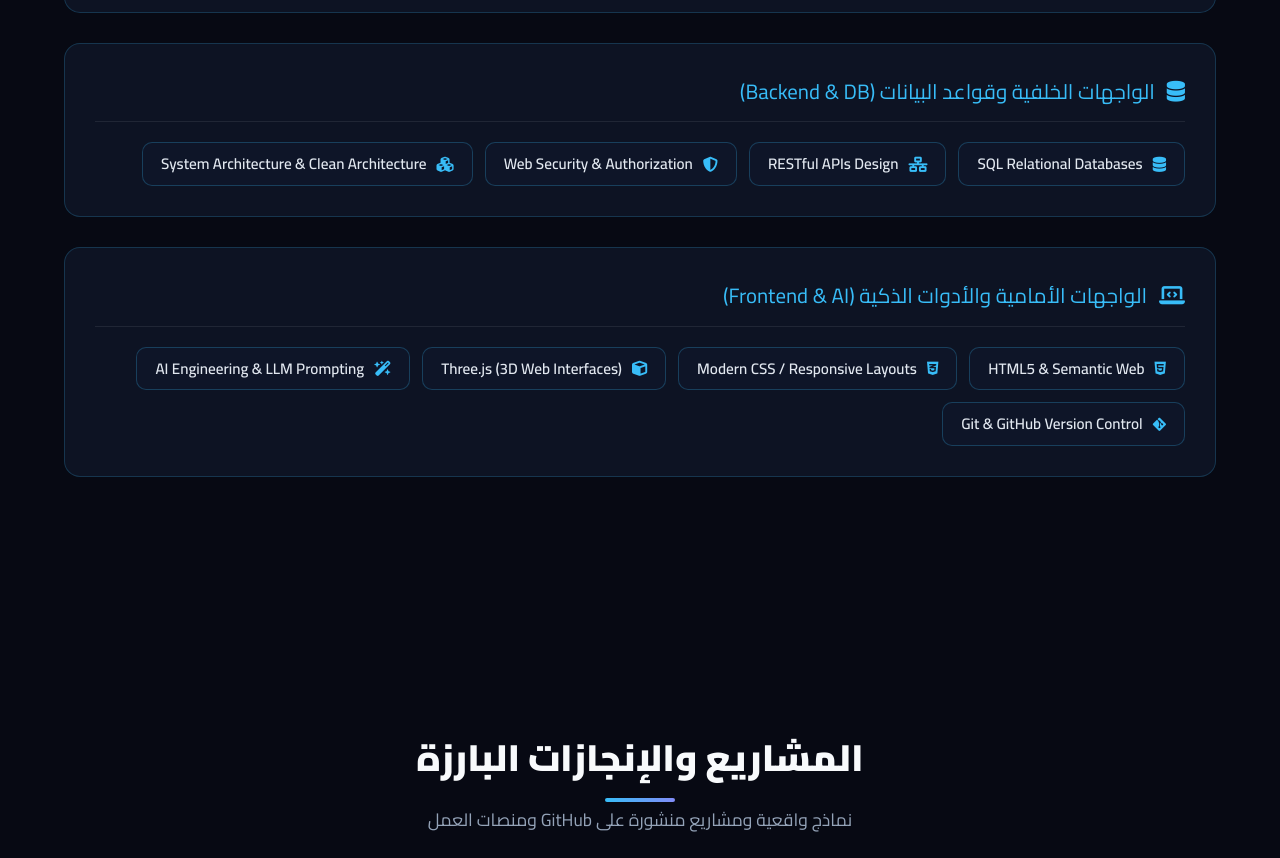
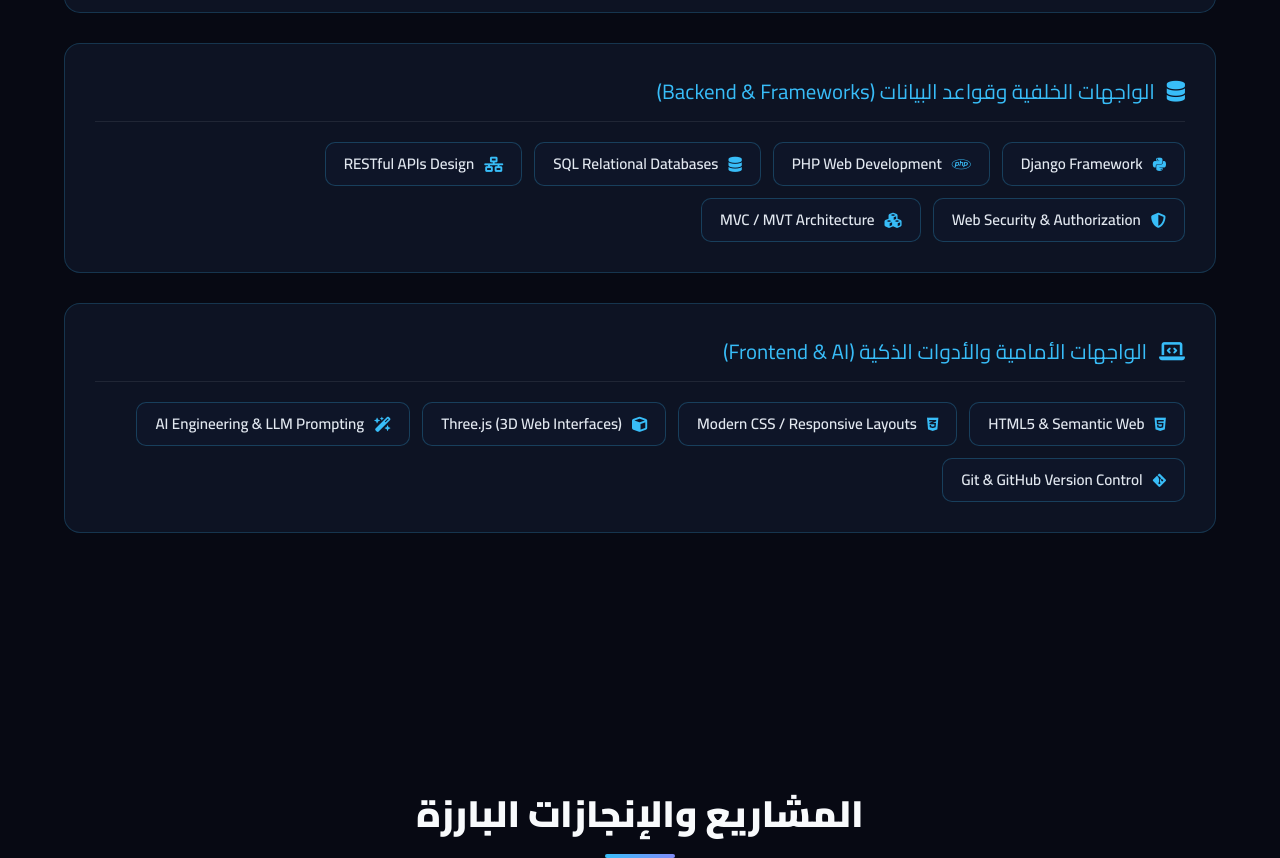
Before and after one commit to Ali-dev-25/Ali-dev-25.github.io, a plain HTML site: page index.html in a window 1280 px wide. Shown: the part 2022-2880 px from the top of the page. Drawn offline with nearby package versions, Linux system fonts and the light colour scheme.

Commit message:
Update index.html

```diff
--- a/index.html
+++ b/index.html
@@ -600,13 +600,15 @@
       <div class="skills-category">
         <div class="category-title">
           <i class="fa-solid fa-database"></i>
-          <span>الواجهات الخلفية وقواعد البيانات (Backend & DB)</span>
+          <span>الواجهات الخلفية وقواعد البيانات (Backend & Frameworks)</span>
         </div>
         <div class="tech-tags">
+          <span class="tech-tag"><i class="fa-brands fa-python"></i> Django Framework</span>
+          <span class="tech-tag"><i class="fa-brands fa-php"></i> PHP Web Development</span>
           <span class="tech-tag"><i class="fa-solid fa-database"></i> SQL Relational Databases</span>
           <span class="tech-tag"><i class="fa-solid fa-network-wired"></i> RESTful APIs Design</span>
           <span class="tech-tag"><i class="fa-solid fa-shield-halved"></i> Web Security & Authorization</span>
-          <span class="tech-tag"><i class="fa-solid fa-cubes"></i> System Architecture & Clean Architecture</span>
+          <span class="tech-tag"><i class="fa-solid fa-cubes"></i> MVC / MVT Architecture</span>
         </div>
       </div>
 
```
